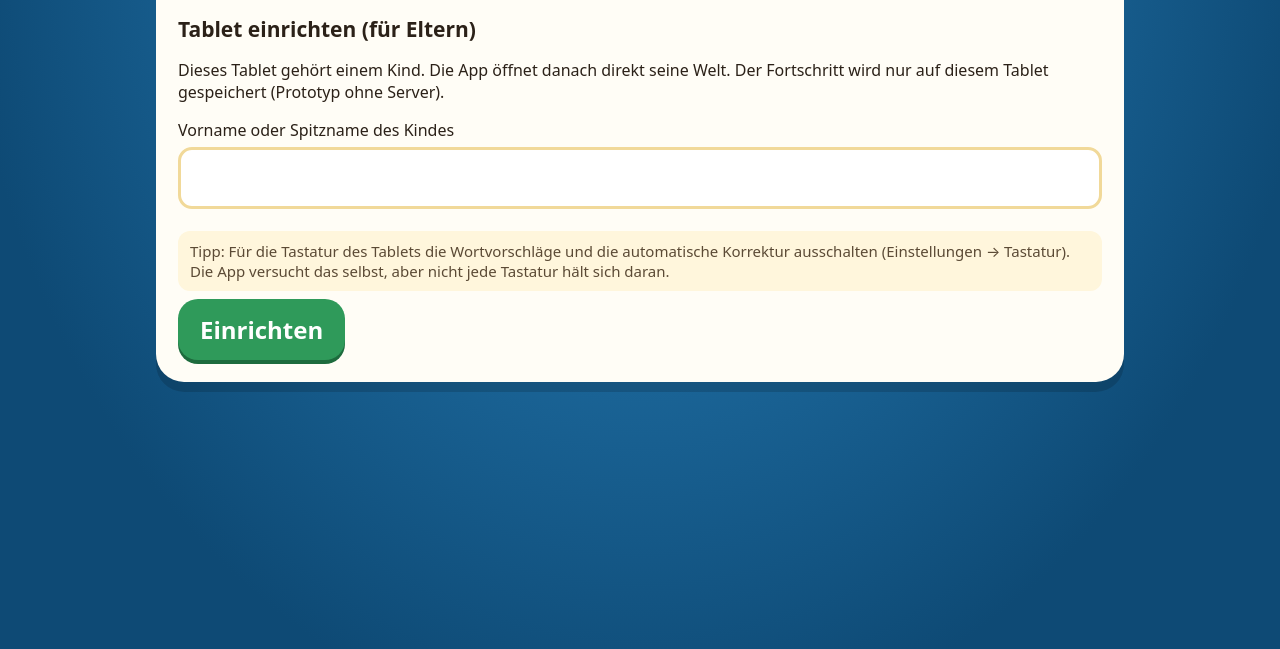
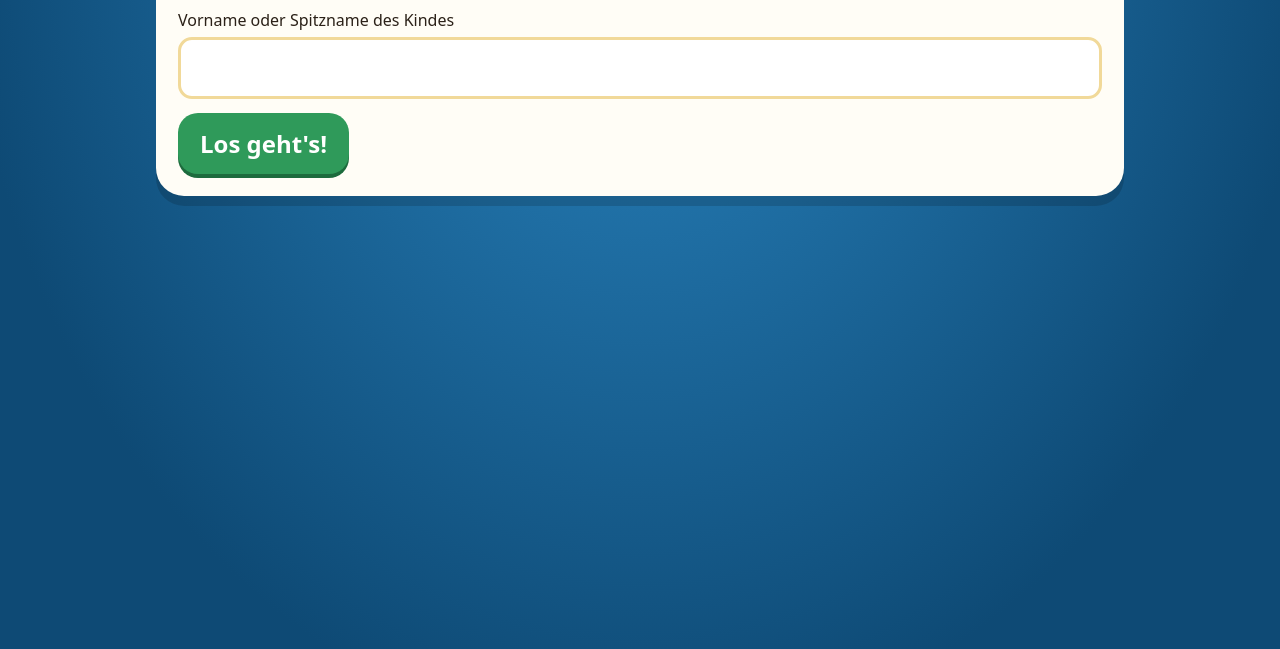
Before and after one commit to Haushalt-cp/rechtschreib-piraten-app, a plain HTML site: page index.html in a window 1280 px wide. Shown: the part 105-754 px from the top of the page. Drawn offline with Linux system fonts and the light colour scheme; a web font is replaced by a local one.

Commit message:
Einrichten-Seite ohne Prototyp- und Tastatur-Hinweise
Co-Authored-By: Claude Opus 5.5 <noreply@anthropic.com>
Claude-Session: https://claude.ai/code/session_016XrNDaRuAFqvGaCBjXq3E2

```diff
--- a/index.html
+++ b/index.html
@@ -2085,12 +2085,10 @@ window.addEventListener('resize',()=>{ clearTimeout(rzTimer); rzTimer=setTimeout
 /* ---- Einrichten ---- */
 function setupHTML(){
   return `<div class="blatt setup" style="margin-top:30px">
-    <h2>🏴‍☠️ Wortschatz-Piraten</h2><h3>Tablet einrichten (für Eltern)</h3>
-    <p>Dieses Tablet gehört einem Kind. Die App öffnet danach direkt seine Welt. Der Fortschritt wird nur auf diesem Tablet gespeichert (Prototyp ohne Server).</p>
+    <h2>🏴‍☠️ Wortschatz-Piraten</h2>
     <label>Vorname oder Spitzname des Kindes</label><input id="sname" maxlength="20" autocomplete="off" autocorrect="off" spellcheck="false">
-    <div class="hinweis">Tipp: Für die Tastatur des Tablets die Wortvorschläge und die automatische Korrektur ausschalten (Einstellungen → Tastatur). Die App versucht das selbst, aber nicht jede Tastatur hält sich daran.</div>
     ${speicherOk?'':'<div class="hinweis">⚠️ Dieser Browser erlaubt kein Speichern. Der Fortschritt geht beim Schliessen verloren.</div>'}
-    <button class="knopf gruen" id="sok">Einrichten</button></div>`;
+    <button class="knopf gruen" id="sok">Los geht's!</button></div>`;
 }
 function bindSetup(){
   document.getElementById('sok').onclick=()=>{
@@ -2991,7 +2989,7 @@ function eltern(){
    <div class="zeile" style="margin-top:8px"><input id="npin" type="password" inputmode="numeric" maxlength="4" placeholder="neue PIN" style="font-size:16px;padding:6px;width:120px"><button class="knopf" id="pinneu">Eltern-PIN ändern</button><span id="pininfo"></span></div>
 
    <h3>Daten sichern</h3>
-   <div class="hinweis">Der Prototyp speichert nur in diesem Browser. Zum Sichern oder zum Mitnehmen auf ein anderes Gerät: Text kopieren und z. B. in eine Notiz einfügen.</div>
+   <div class="hinweis">Der Fortschritt wird nur auf diesem Tablet gespeichert. Zum Sichern oder zum Mitnehmen auf ein anderes Gerät: Text kopieren und z. B. in eine Notiz einfügen.</div>
    <div class="zeile"><button class="knopf" id="kopie">Sicherung kopieren</button><span id="kopok"></span></div>
    <textarea id="imp" placeholder="Sicherung hier einfügen, um sie zu laden"></textarea>
    <div class="zeile"><button class="knopf" id="impok">Sicherung laden</button><span id="impinfo"></span></div>
```
